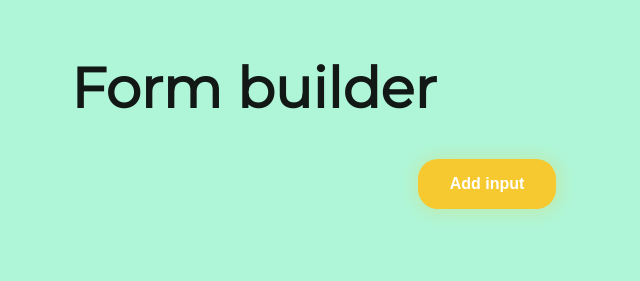
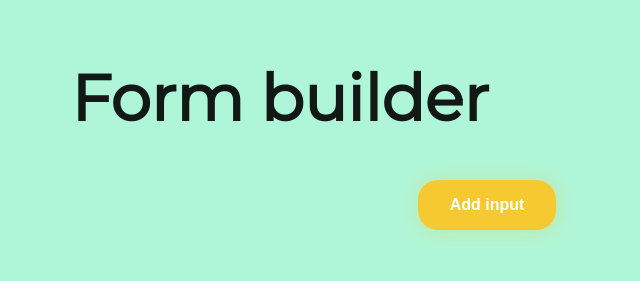
Before and after one commit to patkap1994/form-builder, a website: page index.html in a window 1280 px wide. Shown: the whole page, without its empty margins (153-793 px from the left). Drawn offline with Linux system fonts and the light colour scheme.

Commit message:
Updated README.md

```diff
--- a/style.css
+++ b/style.css
@@ -14,7 +14,7 @@ html{
 }
 
 .app-name {
-    font-size: 3.5em;
+    font-size: 4em;
     color: rgba(0, 0, 0, 0.9);
 }
 
@@ -22,6 +22,7 @@ body {
     margin: 0 auto;
     padding: 1em 2em;
     width: 70%;
+    max-width: 1200px;
 }
 
 ul {
```
Also changed, not shown: README.md.
